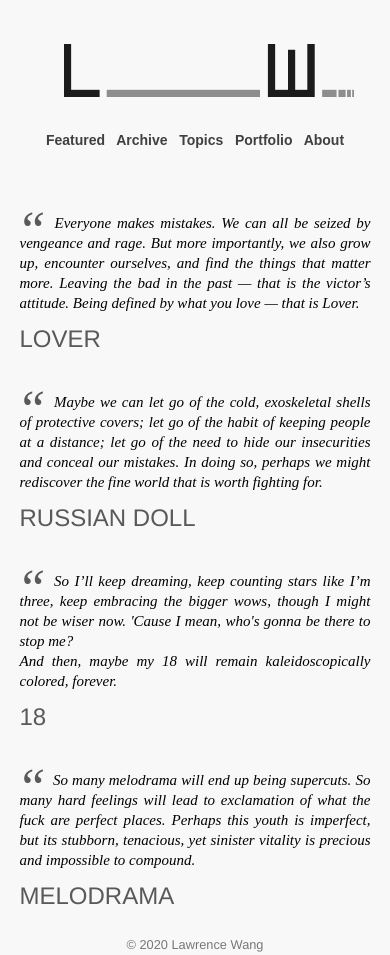
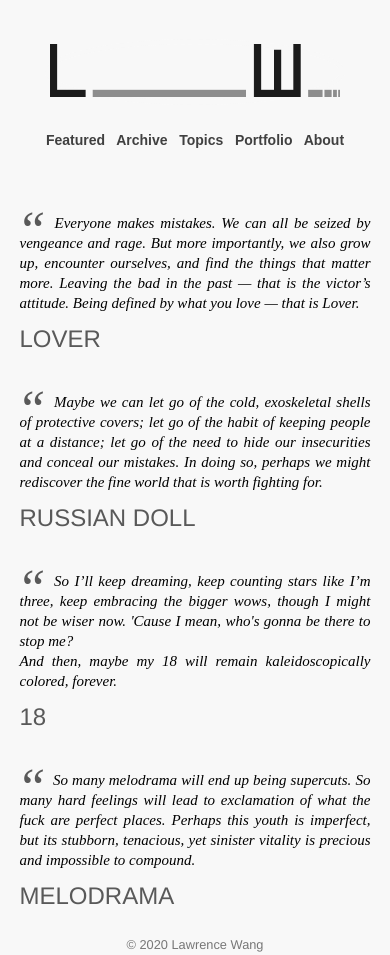
Before and after one commit to law-wang/blog-1.1, a Jekyll site: the page built from index.html, in a window 390 px wide. Built offline with Jekyll 4.4.1, drawn with Linux system fonts in a browser that asks for light colours; some web fonts are replaced.

Commit message:
Update main.scss

```diff
--- a/_sass/main.scss
+++ b/_sass/main.scss
@@ -141,10 +141,10 @@
         display: none !important;
       }
     }
-    @media (max-width : 700px) {
-      width: 300px;
+  }
+@media (max-width : 700px) {
+width: 300px;
     }
-  }
 }
 iframe {
   margin: 45px 0 !important;
```
